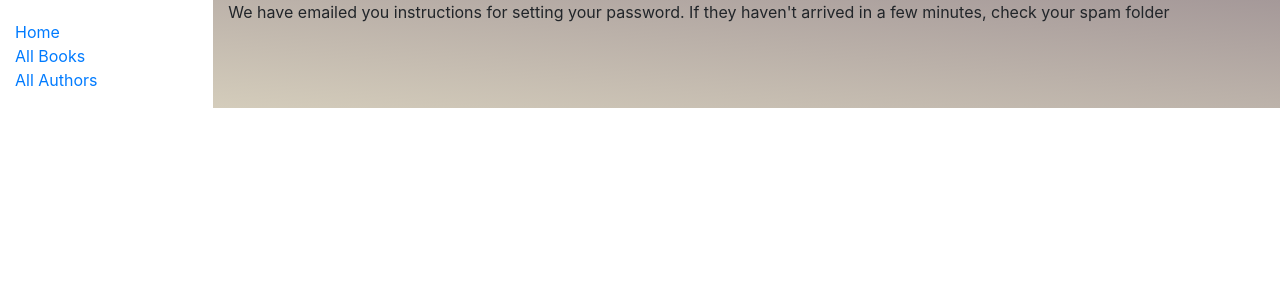
After one commit to roccijocci/locallib, a Django app: template templates/registration/password_reset_done.html in a window 1280 px wide. The commit adds this page. Shown: the top 300 px of the page. Run offline with Django 3.2, Linux system fonts and the light colour scheme; the template is opened without the code that fills it, so the values that code supplies are empty; some libraries are stand-ins or nearby versions.

Commit message:
creating new templates:
authentication templating

```diff
--- /dev/null
+++ b/templates/registration/password_reset_confirm.html
@@ -0,0 +1,2 @@
+{#This page is where you enter your new password after clicking the link in the password reset email.#}
+{% extends "base_generic.html" %}
--- /dev/null
+++ b/templates/registration/password_reset_done.html
@@ -0,0 +1,6 @@
+{# This form is displayed after your email address has been collected. #}
+{% extends "base_generic.html" %}
+
+{% block content %}
+	<p>We have emailed you instructions for setting your password. If they haven't arrived in a few minutes, check your spam folder</p>
+{% endblock  %}
--- /dev/null
+++ b/templates/registration/password_reset_email.html
@@ -0,0 +1,4 @@
+{# This template provides the text of the HTML email containing the reset link that we will send to users. #}
+
+Someone asked for password reset for email {{ email }}. Follow the link below:
+{{ protocol }}://{{domain}}{% url 'password_reset_confirm' uidb64 = uid token = token %}
--- a/templates/registration/password_reset_form.html
+++ b/templates/registration/password_reset_form.html
@@ -1,3 +1,4 @@
+{# This is the form used to get the user's email address (for sending the password reset email).#}
 {% extends "base_generic.html" %}
 
 {% block content %}
```
